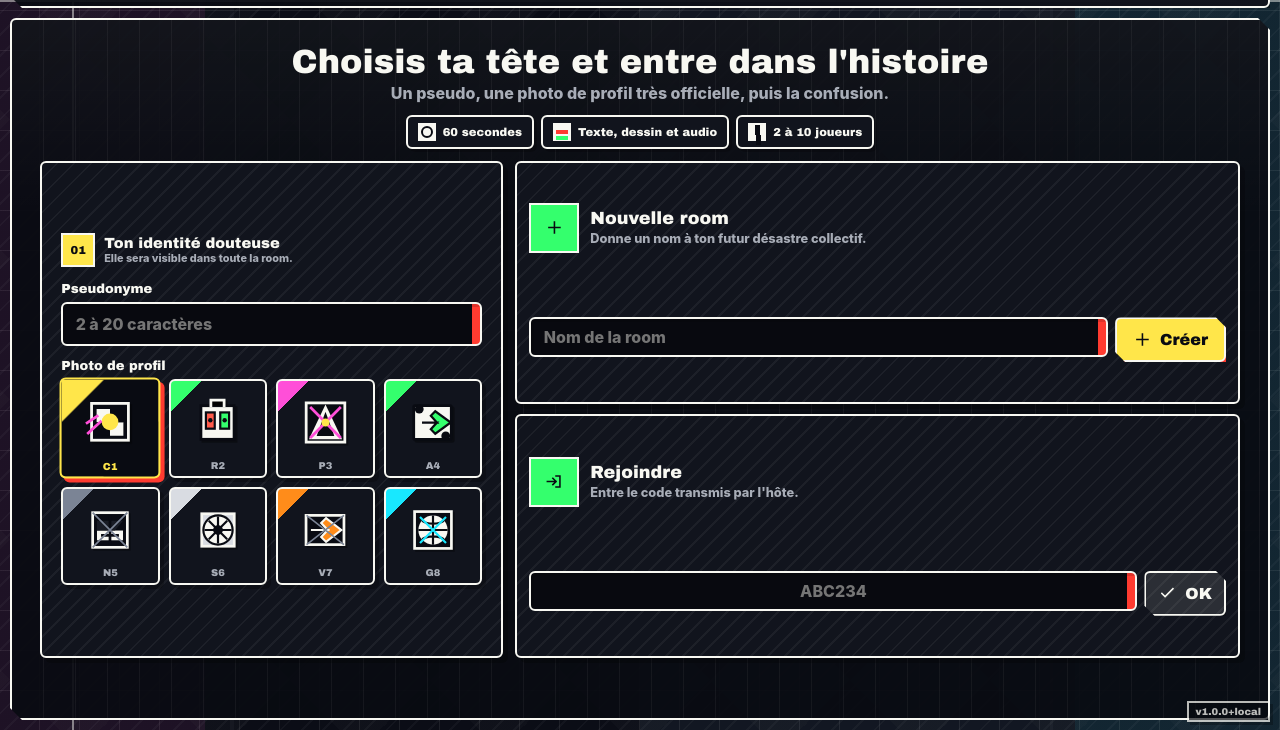
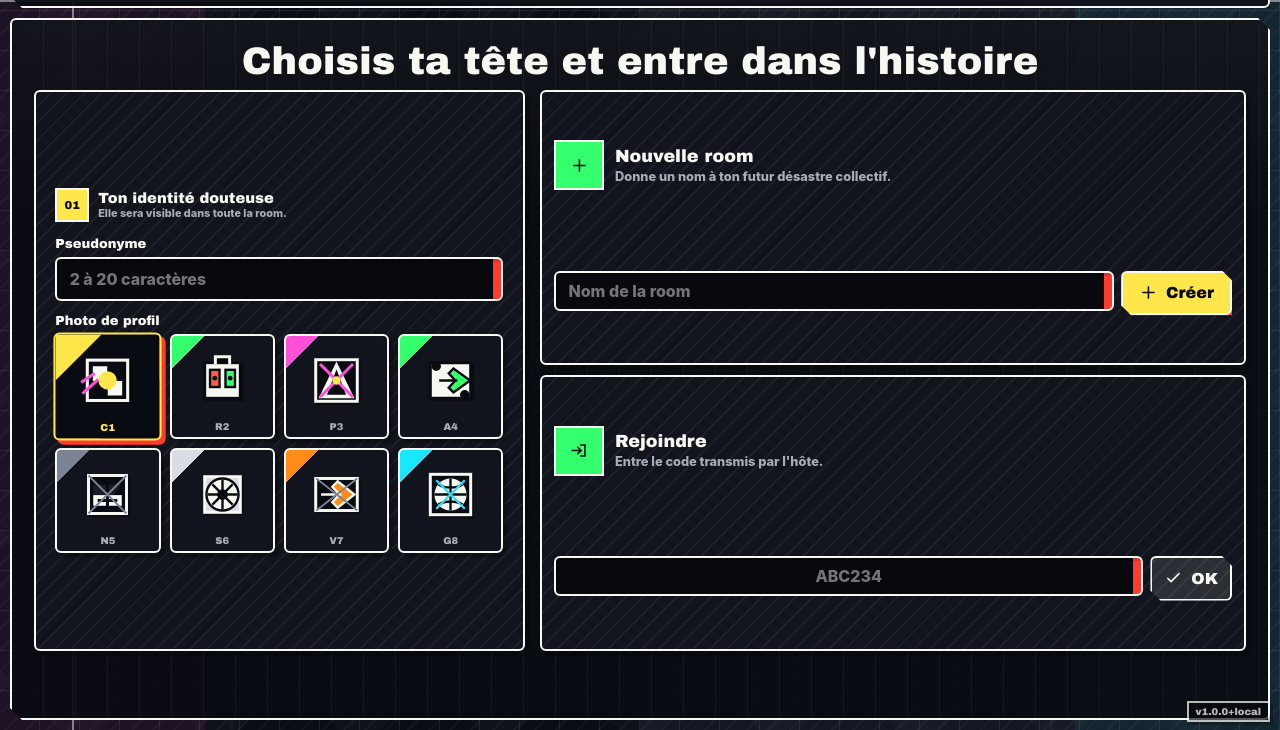
Before and after one commit to MatthiasCasanova/naab.fun, a website: page public/index.html in a window 1280 px wide. Shown: the part 70-800 px from the top of the page. Drawn offline with Linux system fonts and the light colour scheme; no server answers.

Commit message:
Use full viewport on home screen

```diff
--- a/public/index.html
+++ b/public/index.html
@@ -348,13 +348,6 @@
           <section id="home-view" class="card home-card" aria-labelledby="home-title">
             <div class="home-intro">
               <h2 id="home-title">Choisis ta tête et entre dans l'histoire</h2>
-              <p>Un pseudo, une photo de profil très officielle, puis la confusion.</p>
-            </div>
-
-            <div class="home-features" aria-label="Caractéristiques du jeu">
-              <span><i class="feature-glyph feature-clock" aria-hidden="true"></i>60 secondes</span>
-              <span><i class="feature-glyph feature-tools" aria-hidden="true"></i>Texte, dessin et audio</span>
-              <span><i class="feature-glyph feature-players" aria-hidden="true"></i>2 à 10 joueurs</span>
             </div>
 
             <div class="home-grid">
--- a/public/styles.css
+++ b/public/styles.css
@@ -683,95 +683,32 @@ label,
   width: 100%;
   height: 100%;
   margin: 0 auto;
-  grid-template-rows: auto auto minmax(0, 1fr) auto;
-  gap: 12px;
+  grid-template-rows: auto minmax(0, 1fr) auto auto;
+  gap: clamp(8px, 1.2vh, 14px);
 }
 
 .home-intro {
+  display: flex;
+  min-height: 0;
+  align-items: flex-end;
+  justify-content: center;
   text-align: center;
 }
 
 .home-intro h2 {
-  margin: 4px 0 3px;
-  font-size: 2.1rem;
+  margin: 0;
+  font-size: clamp(1.8rem, 3vw, 3.2rem);
   line-height: 1;
 }
 
-.home-intro > p:last-child {
-  margin: 0;
-  color: var(--muted);
-  font-family: Inter, ui-sans-serif, system-ui, sans-serif;
-  font-weight: 800;
-}
-
-.home-features {
-  display: flex;
-  align-items: center;
-  justify-content: center;
-  flex-wrap: wrap;
-  gap: 7px;
-}
-
-.home-features span {
-  display: inline-flex;
-  align-items: center;
-  gap: 7px;
-  border: 2px solid var(--frame);
-  border-radius: var(--panel-radius);
-  padding: 6px 10px;
-  color: var(--text);
-  background: var(--surface);
-  box-shadow: 3px 3px 0 rgba(0, 0, 0, 0.2);
-  font-size: 0.72rem;
-  font-weight: 950;
-}
-
-.feature-glyph {
-  position: relative;
-  display: inline-grid;
-  width: 18px;
-  height: 18px;
-  flex: 0 0 auto;
-  place-items: center;
-  border: 2px solid var(--frame);
-  background: #f8f8f2;
-}
-
-.feature-clock::before {
-  width: 8px;
-  height: 8px;
-  border: 2px solid #090b12;
-  border-radius: 50%;
-  content: "";
-}
-
-.feature-tools::before {
-  width: 12px;
-  height: 4px;
-  background: var(--accent-red);
-  box-shadow: 0 6px 0 var(--accent-green);
-  content: "";
-}
-
-.feature-players::before,
-.feature-players::after {
-  width: 5px;
-  height: 10px;
-  background: #090b12;
-  content: "";
-}
-
-.feature-players::after {
-  margin-left: 2px;
-}
-
 .home-grid {
   display: grid;
-  width: min(100%, 1200px);
+  width: 100%;
+  height: 100%;
   min-height: 0;
-  justify-self: center;
-  grid-template-columns: minmax(280px, 0.78fr) minmax(390px, 1.22fr);
-  gap: 12px;
+  justify-self: stretch;
+  grid-template-columns: minmax(300px, 0.82fr) minmax(420px, 1.18fr);
+  gap: clamp(8px, 1.2vw, 16px);
 }
 
 .profile-setup,
@@ -3136,51 +3073,32 @@ label,
 
 @media (max-width: 560px) {
   .card {
-    padding: 9px;
+    padding: 7px;
   }
 
   .home-card {
     height: 100%;
-    gap: 7px;
-  }
-
-  .home-intro > p:last-child {
-    display: none;
+    grid-template-rows: auto minmax(0, 1fr) auto auto;
+    gap: 6px;
   }
 
   .home-intro h2 {
-    font-size: 1.3rem;
+    font-size: clamp(1.05rem, 5vw, 1.35rem);
   }
 
   .home-grid {
+    height: 100%;
     grid-template-columns: 1fr;
     grid-template-rows: auto minmax(0, 1fr);
-    gap: 7px;
-  }
-
-  .home-features {
-    display: grid;
-    grid-template-columns: repeat(3, 1fr);
-    gap: 4px;
-  }
-
-  .home-features span {
-    justify-content: center;
-    padding: 4px 5px;
-    font-size: 0.58rem;
-    text-align: center;
-  }
-
-  .feature-glyph {
-    display: none;
+    gap: 6px;
   }
 
   .profile-setup {
     display: grid;
     align-items: center;
-    grid-template-columns: 0.7fr 1.3fr;
+    grid-template-columns: 0.58fr 1.42fr;
     gap: 5px 8px;
-    padding: 8px;
+    padding: 7px;
   }
 
   .profile-setup label,
@@ -3193,14 +3111,14 @@ label,
   }
 
   .profile-setup input {
-    height: 38px;
+    height: 36px;
     margin: 0;
   }
 
   .avatar-picker {
     grid-column: 1 / -1;
-    grid-template-columns: repeat(8, 1fr);
-    gap: 4px;
+    grid-template-columns: repeat(8, minmax(0, 1fr));
+    gap: 3px;
   }
 
   .avatar-option {
@@ -3212,12 +3130,14 @@ label,
   }
 
   .home-actions {
-    gap: 6px;
+    min-height: 0;
+    gap: 5px;
   }
 
   .action-card {
     grid-template-columns: 34px minmax(0, 1fr);
-    padding: 7px;
+    gap: 5px 7px;
+    padding: 6px;
   }
 
   .action-icon {
@@ -3239,7 +3159,7 @@ label,
   .create-room-row button,
   .join-row input,
   .join-row button {
-    height: 36px;
+    height: 34px;
   }
 
   .join-confirm-button {
@@ -3364,15 +3284,21 @@ label,
   }
 
   .home-intro h2 {
-    font-size: 1.35rem;
-  }
-
-  .home-intro > p:last-child {
-    display: none;
+    font-size: 1.15rem;
   }
 
   .record-button {
     min-height: 88px;
+  }
+}
+
+@media (max-height: 600px), (max-width: 360px) {
+  .home-card {
+    grid-template-rows: minmax(0, 1fr) auto auto;
+  }
+
+  .home-intro {
+    display: none;
   }
 }
 
```
Also changed, not shown: test/client.test.js (+2 -1 lines).
